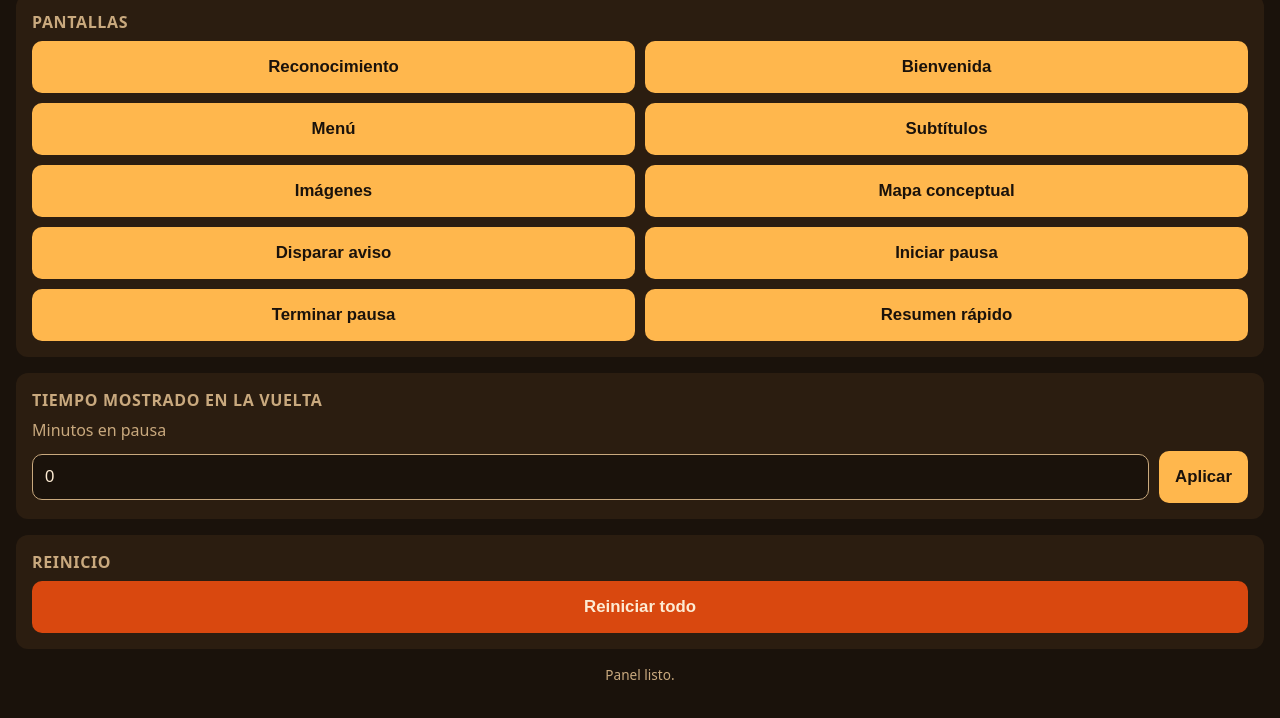
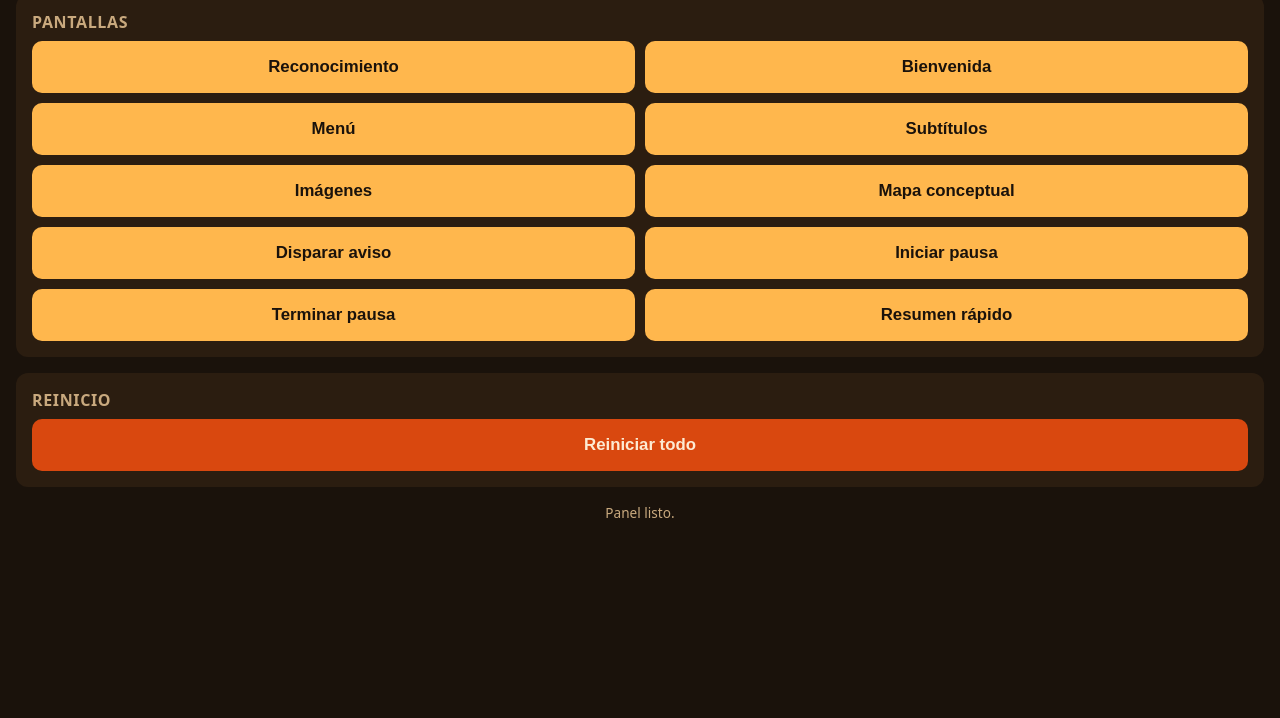
Before and after one commit to zakifrei/lentes-ra-prototipo, a website with bundled scripts: page panel.html in a window 1280 px wide. Shown: the part 68-786 px from the top of the page. Built offline with nearby package versions, Linux system fonts and the light colour scheme.

Commit message:
fix: tiempo de vuelta de pausa siempre fijo en 5 minutos, sacar ajuste manual
El dueño del proyecto probó el ajuste manual del tiempo mostrado en la
vuelta en vivo (Etapa 4, Tasks 15-18 y fixes) y decidió sacarlo, no
arreglarlo: la pantalla de "vuelta de la pausa" ahora siempre muestra
"Estuviste 5 min en pausa", sin importar la duración real de la pausa
ni ningún valor cargado desde el panel.

- Saca tiempoVueltaMin del estado (VALIDADORES, estadoPorDefecto, JSDoc).
- Saca construirComandoTiempoVuelta de firebase-mensajes.js.
- Saca el input/boton "Aplicar" de tiempo de vuelta del panel (HTML, CSS
  y js/panel/main.js).
- En el visor, reemplaza el calculo de minutos reales + sobreescritura
  manual por una unica llamada con la constante MINUTOS_PAUSA_FIJOS = 5;
  saca el import de minutosTranscurridos que quedo sin uso ahi (sigue en
  uso en pantalla-pausa.js para su contador en vivo, que no se toca).
- Actualiza comentarios que describian el mecanismo de sobreescritura ya
  eliminado.
- Saca el test de construirComandoTiempoVuelta.

Co-Authored-By: Claude Sonnet 5 <noreply@anthropic.com>

```diff
--- a/css/panel.css
+++ b/css/panel.css
@@ -73,29 +73,6 @@ button:active {
   gap: 10px;
 }
 
-.fila-tiempo-vuelta {
-  display: flex;
-  flex-wrap: wrap;
-  align-items: center;
-  gap: 10px;
-}
-
-.fila-tiempo-vuelta label {
-  flex: 1 0 100%;
-  color: var(--texto-tenue);
-}
-
-#input-tiempo-vuelta {
-  flex: 1;
-  min-width: 80px;
-  font-size: 1.05rem;
-  padding: 12px;
-  border-radius: 10px;
-  border: 1px solid var(--texto-tenue);
-  background: var(--fondo);
-  color: var(--texto);
-}
-
 .boton-peligro {
   width: 100%;
   background: var(--peligro);
--- a/js/common/estado.js
+++ b/js/common/estado.js
@@ -21,18 +21,16 @@ export const PANTALLAS = Object.freeze([
 // Campos que un comando puede traer y validador de cada uno.
 const VALIDADORES = {
   pantalla: (valor) => typeof valor === 'string' && PANTALLAS.includes(valor),
-  tiempoVueltaMin: (valor) => typeof valor === 'number' && Number.isFinite(valor) && valor >= 0,
   resetId: (valor) => Number.isInteger(valor) && valor >= 0,
 };
 
 /**
  * Estado inicial de la aplicación.
- * @returns {{pantalla:string, tiempoVueltaMin:number, resetId:number}}
+ * @returns {{pantalla:string, resetId:number}}
  */
 export function estadoPorDefecto() {
   return {
     pantalla: 'reconocimiento',
-    tiempoVueltaMin: 0,
     resetId: 0,
   };
 }
@@ -41,9 +39,9 @@ export function estadoPorDefecto() {
  * Aplica un comando al estado y devuelve el nuevo estado.
  * No muta `estadoActual`. Si el comando no es un objeto, trae campos
  * desconocidos o algún valor no válido, devuelve `estadoActual` sin cambios.
- * @param {{pantalla:string, tiempoVueltaMin:number, resetId:number}} estadoActual
+ * @param {{pantalla:string, resetId:number}} estadoActual
  * @param {object} comando ej. `{ pantalla: 'menu' }`
- * @returns {{pantalla:string, tiempoVueltaMin:number, resetId:number}}
+ * @returns {{pantalla:string, resetId:number}}
  */
 export function aplicarComando(estadoActual, comando) {
   if (comando === null || typeof comando !== 'object' || Array.isArray(comando)) {
--- a/js/common/firebase-mensajes.js
+++ b/js/common/firebase-mensajes.js
@@ -15,12 +15,6 @@ export function construirComandoPantalla(pantalla) {
   return { pantalla };
 }
 
-// Se sanea acá además de en el visor: un valor inválido nunca debe llegar a Firebase.
-export function construirComandoTiempoVuelta(minutos) {
-  const valido = typeof minutos === 'number' && Number.isFinite(minutos) && minutos >= 0;
-  return { tiempoVueltaMin: valido ? minutos : 0 };
-}
-
 // Date.now() puede repetirse si dos resets se piden en el mismo milisegundo;
 // forzar que crezca garantiza que el visor siempre vea un id distinto.
 export function construirComandoReset() {
--- a/js/panel/main.js
+++ b/js/panel/main.js
@@ -14,7 +14,6 @@ import { firebaseConfig } from '../config/firebase-config.js';
 import {
   nodoRaizFirebase,
   construirComandoPantalla,
-  construirComandoTiempoVuelta,
   construirComandoReset,
 } from '../common/firebase-mensajes.js';
 import { PANTALLAS } from '../common/estado.js';
@@ -72,17 +71,6 @@ function crearBotonesDePantalla() {
   });
 }
 
-function habilitarTiempoVuelta() {
-  const boton = document.getElementById('boton-aplicar-tiempo-vuelta');
-  const input = document.getElementById('input-tiempo-vuelta');
-  if (!boton || !input) return;
-
-  boton.addEventListener('click', () => {
-    const minutos = Number(input.value);
-    enviarComando(construirComandoTiempoVuelta(minutos));
-  });
-}
-
 function habilitarReiniciarTodo() {
   const boton = document.getElementById('boton-reiniciar-todo');
   if (!boton) return;
@@ -93,6 +81,5 @@ function habilitarReiniciarTodo() {
 }
 
 crearBotonesDePantalla();
-habilitarTiempoVuelta();
 habilitarReiniciarTodo();
 mostrarEstadoConexion('Panel listo.');
--- a/panel.html
+++ b/panel.html
@@ -18,15 +18,6 @@
     </div>
   </section>
 
-  <section aria-labelledby="titulo-vuelta">
-    <h2 id="titulo-vuelta">Tiempo mostrado en la vuelta</h2>
-    <div class="fila-tiempo-vuelta">
-      <label for="input-tiempo-vuelta">Minutos en pausa</label>
-      <input type="number" id="input-tiempo-vuelta" min="0" step="1" value="0">
-      <button type="button" id="boton-aplicar-tiempo-vuelta">Aplicar</button>
-    </div>
-  </section>
-
   <section aria-labelledby="titulo-reset">
     <h2 id="titulo-reset">Reinicio</h2>
     <button type="button" id="boton-reiniciar-todo" class="boton-peligro">Reiniciar todo</button>
```
Also changed, not shown: js/visor/main.js (+23 -28 lines), js/visor/paneles/pantalla-vuelta.js (+4 -4 lines), test/firebase-mensajes.test.mjs (+1 -7 lines).
